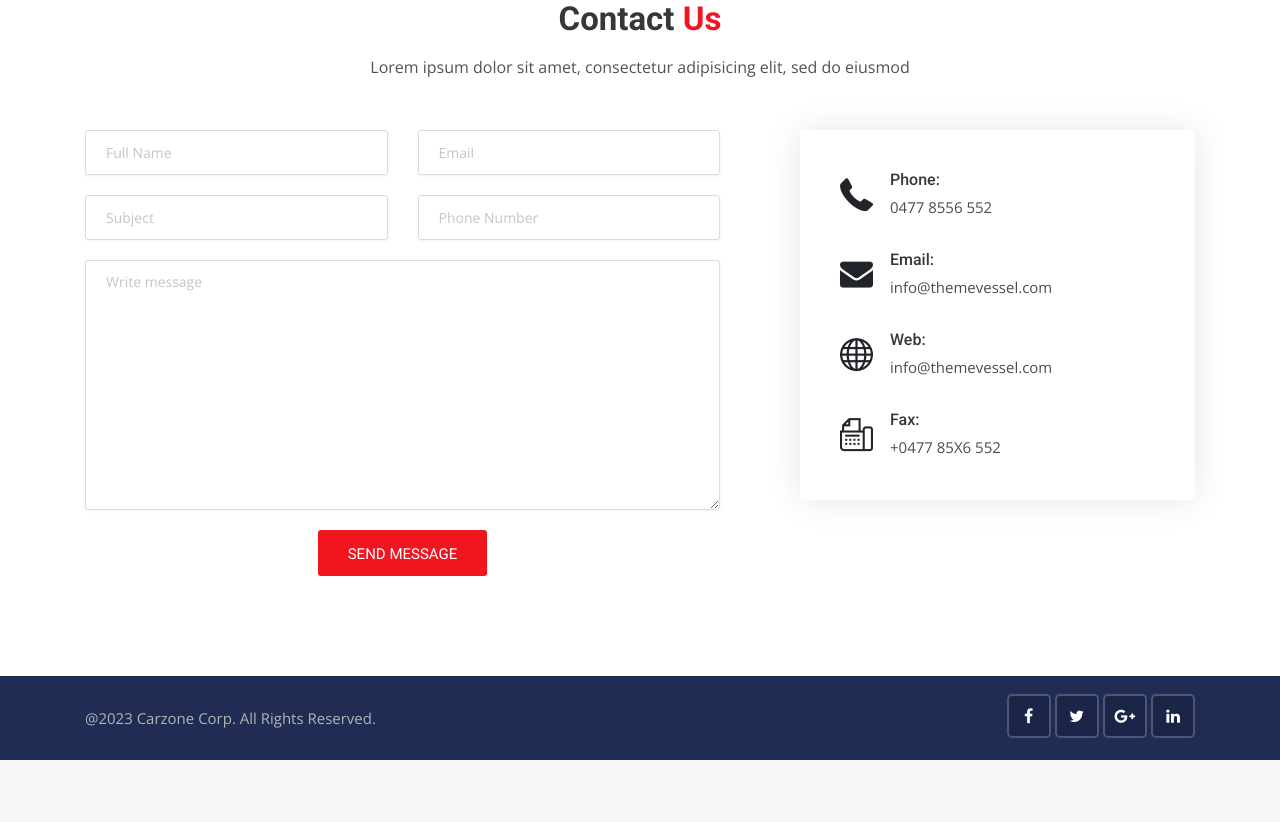
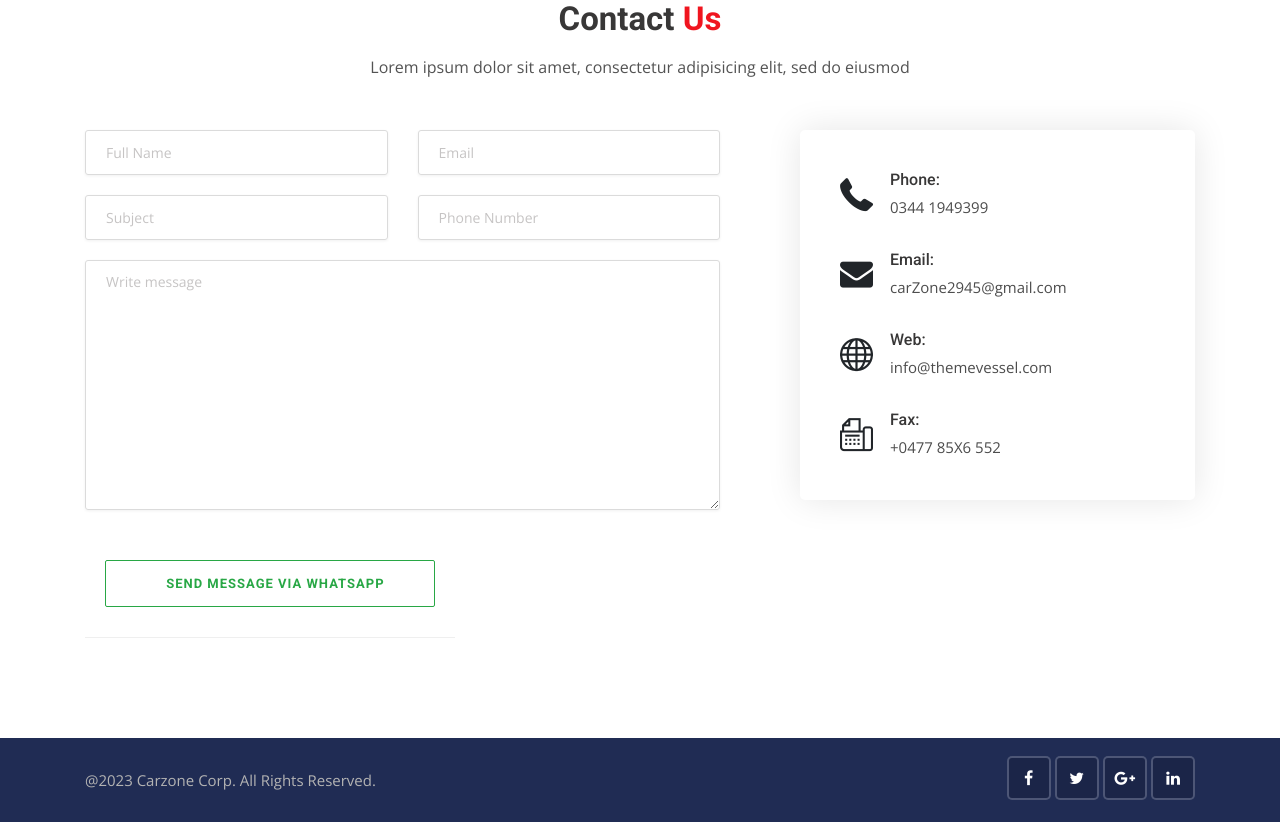
Before and after one commit to waqasbcs/CarZone-project, a Django app: page /contact in a window 1280 px wide. Shown: the part 461-1283 px from the top of the page. Before the commit the page ends 1221 px from the top, so only its background shows below. Run offline with Django 4.2, Linux system fonts and the light colour scheme; some libraries are stand-ins or nearby versions.

Commit message:
message sent through whatsapp

```diff
--- a/accounts/views.py
+++ b/accounts/views.py
@@ -9,10 +9,9 @@
 def login(request):
     if request.method == 'POST':
         username = request.POST['username']
-        email = request.POST['email']
         password = request.POST['password']
 
-        user = auth.authenticate(username=username,email=email,password=password)
+        user = auth.authenticate(username=username,password=password)
         if user is not None:
             auth.login(request, user)
             messages.success(request, 'Login successful')
--- a/pages/templates/accounts/login.html
+++ b/pages/templates/accounts/login.html
@@ -36,10 +36,6 @@
                         {% csrf_token %}
                         <div class="form-group form-box">
                             <input type="text" name="username" class="input-text" placeholder="Username" required>
-                            <i class="flaticon-mail"></i>
-                        </div>
-                        <div class="form-group form-box">
-                            <input type="email" name="email" class="input-text" placeholder="Email Address" required>
                             <i class="flaticon-mail"></i>
                         </div>
                         <div class="form-group form-box">
--- a/pages/templates/pages/base.html
+++ b/pages/templates/pages/base.html
@@ -39,6 +39,7 @@
     <link rel="stylesheet" type="text/css" href="{% static 'css/ie10-viewport-bug-workaround.css'%}">
 
     <script  src="{% static 'js/ie-emulation-modes-warning.js' %}"></script>
+
 </head>
 <body>
 <div class="page_loader"></div>
@@ -65,7 +66,7 @@
 
 {% include 'includes/footer.html' %}
 
-<script src="{% static 'js/jquery-2.2.0.min.js' %}"></script>
+<script src="{% static 'js/jquery-2.2.0.min.js' %}"></scrip>
 <script src="{% static 'js/popper.min.js' %}"></script>
 <script src="{% static 'js/bootstrap.min.js' %}"></script>
 <script  src="{% static 'js/bootstrap-submenu.js' %}"></script>
@@ -85,6 +86,7 @@
 <script  src="{% static 'js/jnoty.js' %}"></script>
 <script  src="{% static 'js/app.js' %}"></script>
 
+
 </body>
 
 </html>
--- a/pages/templates/pages/contact.html
+++ b/pages/templates/pages/contact.html
@@ -1,9 +1,33 @@
 {% extends 'pages/base.html' %}
 {% block title %} Contact Us {% endblock title %}
 
-{% block content %}
+{% load static %}
+{% block style %}
+<style>
+    .whatsapp-button {
+        color: green; /* Set the default text color to green */
+        border-color: green; /* Set the default border color to green */
+    }
+
+    .whatsapp-button:hover {
+        color: hover; /* Change the text color to white on hover */
+        background-color: #25d366; /* Change the background color on hover to match WhatsApp green */
+    }
+
+    .whatsapp-button .whatsapp-icon {
+        color: green; /* Set the default icon color to green */
+    }
+
+    .whatsapp-button:hover .whatsapp-icon {
+        color: hover; /* Change the icon color to white on hover */
+    }
+</style>
 
 
+
+{% endblock style %}
+
+{% block content %}
 <!-- Sub banner start -->
 <div class="sub-banner overview-bgi">
     <div class="container breadcrumb-area">
@@ -18,7 +42,6 @@
 </div>
 <!-- Sub Banner end -->
 
-
 <!-- Contact 2 start -->
 <div class="contact-2 content-area-5">
     <div class="container">
@@ -27,7 +50,7 @@
             <h1>Contact <span>Us</span></h1>
             <p>Lorem ipsum dolor sit amet, consectetur adipisicing elit, sed do eiusmod</p>
         </div>
-        <form action="{% url 'contact' %}" method="POST" enctype="multipart/form-data">
+        <form id="contactForm" action="{% url 'contact' %}" method="POST" enctype="multipart/form-data">
             {% include 'includes/messages.html' %}
             {% csrf_token %}
             <div class="row">
@@ -58,11 +81,6 @@
                                 <textarea class="form-control" name="message" placeholder="Write message"></textarea>
                             </div>
                         </div>
-                        <div class="col-md-12">
-                            <div class="send-btn text-center">
-                                <button type="submit" class="btn btn-md button-theme">Send Message</button>
-                            </div>
-                        </div>
                     </div>
                 </div>
                 <div class="col-lg-5">
@@ -73,7 +91,7 @@
                             </div>
                             <div class="detail">
                                 <h5>Phone:</h5>
-                                <p><a href="#">0477 8556 552</a></p>
+                                <p><a href="#">0344 1949399</a></p>
                             </div>
                         </div>
                         <div class="ci-box">
@@ -82,7 +100,7 @@
                             </div>
                             <div class="detail">
                                 <h5>Email:</h5>
-                                <p><a href="#">info@themevessel.com</a></p>
+                                <p><a href="#">carZone2945@gmail.com</a></p>
                             </div>
                         </div>
                         <div class="ci-box">
@@ -107,9 +125,50 @@
                 </div>
             </div>
         </form>
+        <!-- Advanced search start -->
+        {% if user.is_authenticated %}
+        <div class="widget advanced-search col-lg-4 col-md-12 col-xs-12">
+            <a class="btn btn-outline-success bomd btn-block btn-lg whatsapp-button" onclick="sendContactMessageViaWhatsApp()">
+                <i class="fab fa-whatsapp whatsapp-icon"></i>Send Message via WhatsApp
+            </a>
+        </div>
+        {% else %}
+        <div class="widget advanced-search col-lg-4 col-md-12 col-xs-12">
+            <a class="btn btn-outline-success bomd btn-block btn-lg whatsapp-button" href="{% url 'login' %}">
+                <i class="fab fa-whatsapp whatsapp-icon"></i>Send Message via WhatsApp
+            </a>
+        </div>
+        {% endif %}
     </div>
 </div>
 <!-- Contact 2 end -->
+<!-- Your contact us page HTML content ... -->
+
+<script>
+    function sendContactMessageViaWhatsApp() {
+        var form = document.getElementById('contactForm');
+        var formData = new FormData(form);
+        var name = formData.get('name');
+        var email = formData.get('email');
+        var subject = formData.get('subject');
+        var phone = formData.get('phone');
+        var message = formData.get('message');
+
+        var whatsappMessage = `Hello, My Name is *${name}*.
+        My Email is *${email}*.
+        Subject: *${subject}*.
+        My Phone Number is *${phone}*.
+        Message: ${message}`;
+
+        var encodedMessage = encodeURIComponent(whatsappMessage);
+        var whatsappNumber = '+923441949399'; // Replace with your WhatsApp number
+
+        var whatsappURL = `https://wa.me/${whatsappNumber}?text=${encodedMessage}`;
+
+        // Open WhatsApp with the pre-filled message
+        window.open(whatsappURL, '_blank');
+    }
+</script>
 
 
 {% endblock content %}
```
Also changed, not shown: pages/templates/cars/car_detail.html (+76 -7 lines), db.sqlite3.
